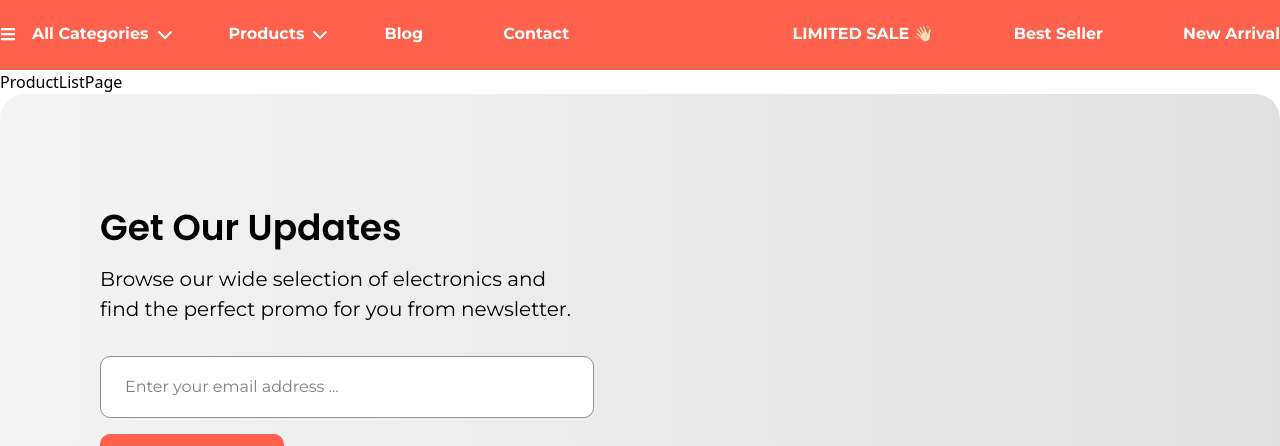
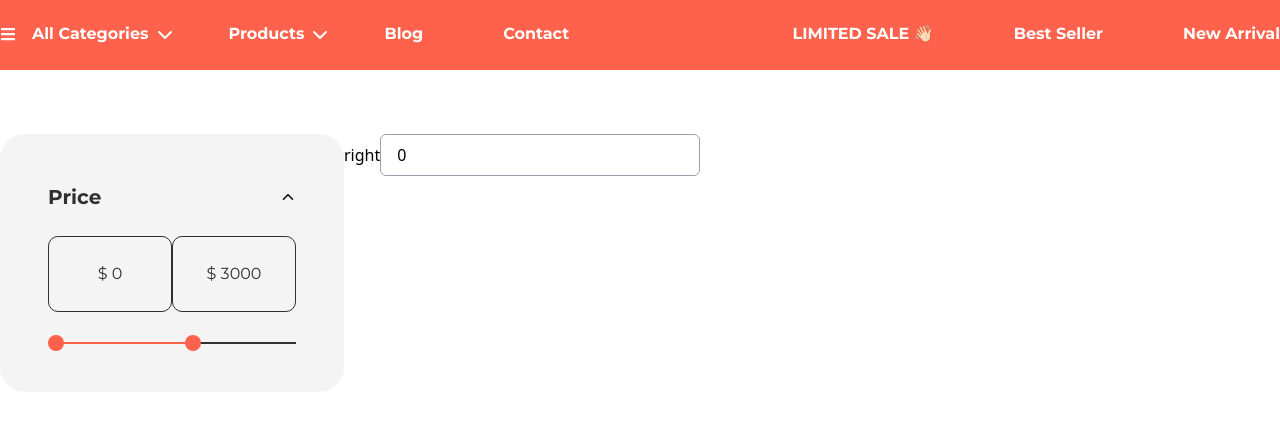
Before and after one commit to nazmulalamdev/eshop, a React (Vite) app: page /product-list in a window 1280 px wide. Shown: the part 209-655 px from the top of the page. Built offline with nearby package versions, Linux system fonts and the light colour scheme; no server answers.

Commit message:
product-list done

```diff
--- a/src/index.css
+++ b/src/index.css
@@ -1 +1,21 @@
 @import "tailwindcss";
+
+input[type="range"]::-webkit-slider-thumb {
+    pointer-events: auto;
+    width: 16px;
+    height: 16px;
+    border-radius: 50%;
+    background-color: #FF624C;
+    cursor: pointer;
+    -webkit-appearance: none;
+}
+
+input[type="range"]::-moz-range-thumb {
+    pointer-events: auto;
+    width: 16px;
+    height: 16px;
+    border-radius: 50%;
+    background-color: #FF624C;
+    cursor: pointer;
+    -webkit-appearance: none;
+}
--- a/src/pages/ProductListPage.jsx
+++ b/src/pages/ProductListPage.jsx
@@ -1,5 +1,89 @@
+import { IoIosArrowUp } from "react-icons/io";
+import Container from "../components/commonLayout/Container";
+import { useState } from "react";
+
 const ProductListPage = () => {
-  return <div>ProductListPage</div>;
+  let [minValue, setMinValue] = useState(0);
+  let [maxValue, setMaxValue] = useState(3000);
+
+  const updateSlider = (type, value) => {
+    if (type == "min") {
+      const newMin = Math.min(parseInt(value), maxValue);
+      setMinValue(newMin);
+    } else {
+      const newMax = Math.max(parseInt(value), minValue);
+      setMaxValue(newMax);
+    }
+  };
+
+  const minPercent = (minValue / 5000) * 100;
+  const maxPercent = (maxValue / 5000) * 100;
+
+  return (
+    <>
+      <Container>
+        <div className="flex mt-16 mb-20">
+          <div className="w-[355px] bg-[#F4F4F4] rounded-[25px] p-12">
+            <div>
+              <div className="flex items-center justify-between">
+                <h3 className="font-['Montserrat'] font-bold text-[20px] text-[#303030]">
+                  Price
+                </h3>
+                <span>
+                  <IoIosArrowUp size={16} />
+                </span>
+              </div>
+              <div className="flex justify-between mt-6 font-['Montserrat'] font-regular text-base text-[#303030]">
+                <span className="w-[124px] py-[25px] px-[32px] rounded-[10px] border border-[#303030] text-center">
+                  $ {minValue}
+                </span>
+                <span className="w-[124px] py-[25px] px-[32px] rounded-[10px] border border-[#303030] text-center">
+                  $ {maxValue}
+                </span>
+              </div>
+              <div className="relative w-full h-[2px] bg-[#303030] mt-[30px]">
+                <div
+                  className="absolute h-full bg-[#FF624C] left-[10%] w-[20%]"
+                  style={{
+                    left: `${minPercent}%`,
+                    width: `${maxPercent - minPercent}%`,
+                  }}
+                ></div>
+                <input
+                  type="range"
+                  min={0}
+                  max={5000}
+                  value={minValue}
+                  step={10}
+                  onChange={(e) => updateSlider("min", e.target.value)}
+                  className="absolute w-full h-[2px] bg-transparent pointer-events-none appearance-none rounded z-10"
+                />
+                <input
+                  type="range"
+                  min={100}
+                  max={5000}
+                  value={maxValue}
+                  step={10}
+                  onChange={(e) => updateSlider("max", e.target.value)}
+                  className="absolute w-full h-[2px] bg-transparent pointer-events-none appearance-none rounded z-20"
+                />
+              </div>
+            </div>
+          </div>
+          <div className="w-[80%]">
+            right
+            <input
+              type="text"
+              placeholder="$0"
+              value={minValue}
+              onChange={(e) => setMinValue(e.target.value)}
+              className="px-4 py-2 border border-gray-400 rounded-md focus:outline-none focus:ring-2 focus:ring-blue-400 w-80"
+            />
+          </div>
+        </div>
+      </Container>
+    </>
+  );
 };
 
 export default ProductListPage;
```
